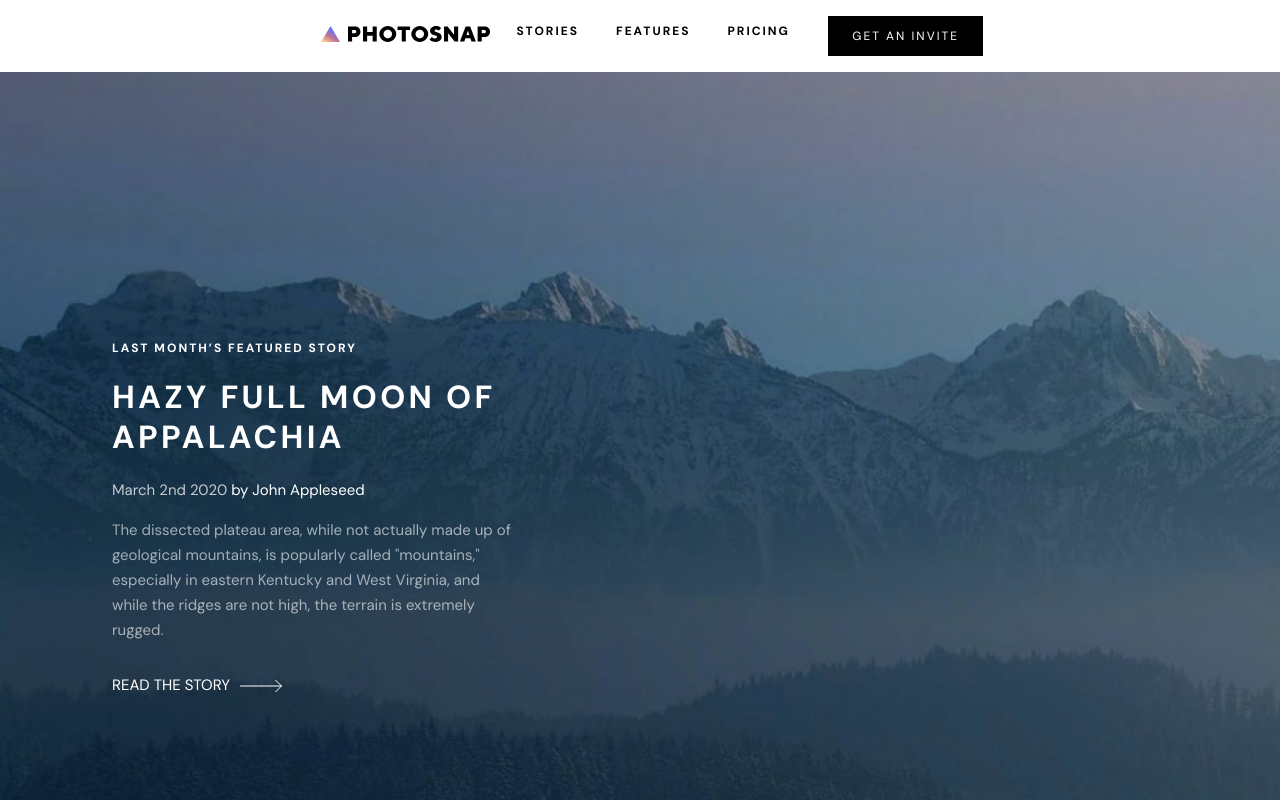
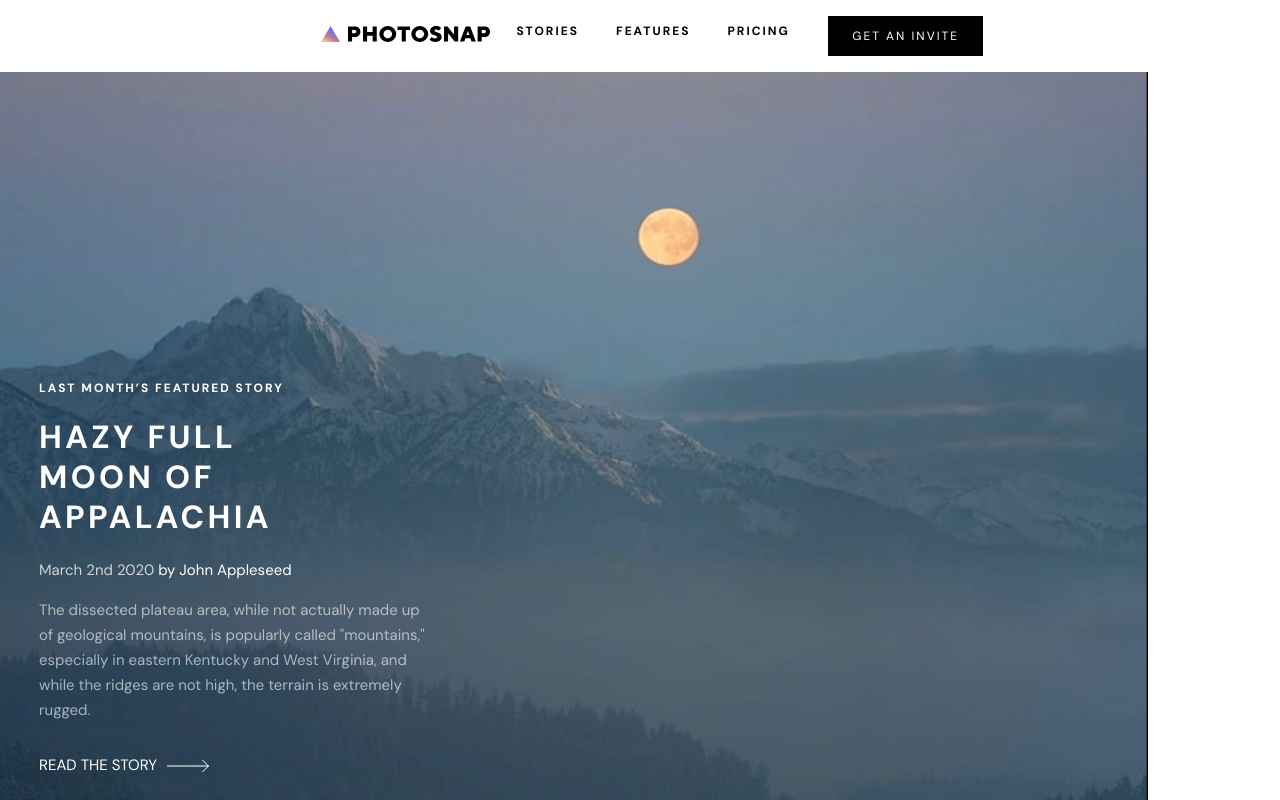
Before and after one commit to MrNicholson85/photosnap, a Vue app: page /stories in a window 1280 px wide. Shown: the top 800 px of the page. Built offline with nearby package versions, Linux system fonts and the light colour scheme.

Commit message:
polish pass:
hero internal
services
stories
stories Grid

```diff
--- a/src/components/HeroInternal.vue
+++ b/src/components/HeroInternal.vue
@@ -1,7 +1,7 @@
 <template>
     <div class="hero-internal">
         <div class="hero-internal__Img" :style="{ backgroundImage: `url(${internalHeroImage})` }">
-            <div v-if="!isMobile()" class="hero-internal__content">
+            <div class="hero-internal__content">
                 <div class="hero-internal__sub-title"><slot name="subTitle">Module Sub Title</slot></div>
                 <div class="hero-internal__title"><slot name="title">Module Title</slot></div>
                 <div class="hero-internal__author"><slot name="author">Module Author</slot></div>
@@ -57,25 +57,50 @@
             align-items: center;
 
             @media(min-width: $tablet) {
-                padding: 122px 112px;
+                padding: 122px 0 112px 39px;
                 height: 650px;
+                background-position: -810px;
+            }
+
+            @media (min-width: $desktop) {
                 background-position: initial;
             }
         }
 
         &__content {
-            width: 406px;
-            color: $pureWhite;
+            display: none;
+
+            @media (min-width: $tablet) {
+                display: block;
+                transform: translateY(60px);
+                width: 387px;
+                color: $pureWhite;
+            }
+
+            @media(min-width: $desktop) {
+
+            }
         }
 
         &__mobile-content {
+            display: block;
             background-color: $pureBlack;
             color: $pureWhite;
             padding: 48px 29px;
+
+            @media(min-width: $tablet) {
+                display: none;
+            }
         }
 
-        &__sub-title {
+        &__title {
+            @media(min-width: $tablet) {
+                padding-right: 150px;
+            }
 
+            @media(min-width: $desktop) {
+                padding-right: 0;
+            }
         }
 
         &__author {
--- a/src/components/Services.vue
+++ b/src/components/Services.vue
@@ -62,6 +62,11 @@ export default {
 
         &__items-copy {
             opacity: .6;
+
+            @media (min-width: $tablet) {
+                width: 457px;
+                margin: 0 auto;
+            }
         }
     }
 </style>
--- a/src/components/Stories.vue
+++ b/src/components/Stories.vue
@@ -60,7 +60,8 @@ export default {
             }
 
             &:hover {
-                    transform: translateY(-24px);
+                transform: translateY(-24px);
+
                 &::after {
                     content: "";
                     position: absolute;
--- a/src/components/StoriesGrid.vue
+++ b/src/components/StoriesGrid.vue
@@ -50,6 +50,11 @@ export default {
         display: grid;
         grid-template-columns: 100%;
         margin: 0 auto;
+
+        @media(min-width: $tablet) {
+            grid-template-columns: repeat(2,50%);
+            width: $tablet;
+        }
 
         @media(min-width: $desktop) {
             grid-template-columns: repeat(4, 25%);
```
